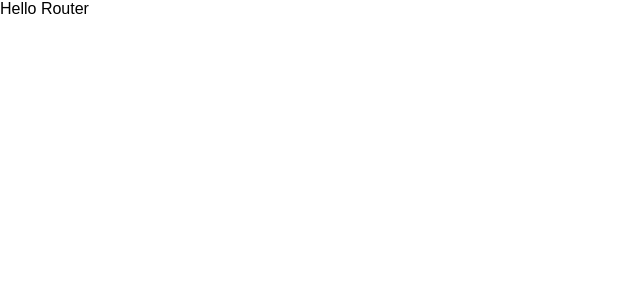
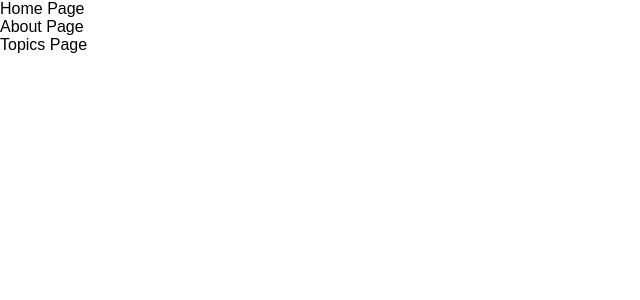
Before and after one commit to dupp21/react-api, a React (Create React App) app: page / in a window 1280 px wide. Shown: the top 300 px of the page, without its empty margins (0-640 px from the left). Built offline with nearby package versions, Linux system fonts and the light colour scheme.

Commit message:
Add 3 stateless components

```diff
--- /dev/null
+++ b/src/About.jsx
@@ -0,0 +1,7 @@
+import React from "react";
+
+const About = () => {
+  return <div>About Page</div>;
+};
+
+export default About;
--- a/src/App.js
+++ b/src/App.js
@@ -1,12 +1,16 @@
-import React, { Component } from 'react';
-import logo from './logo.svg';
-import './App.css';
+import React, { Component } from "react";
+import "./App.css";
+import Home from "./Home";
+import About from "./About";
+import Topics from "./Topics";
 
 class App extends Component {
   render() {
     return (
       <div>
-        Hello Router
+        <Home />
+        <About />
+        <Topics />
       </div>
     );
   }
--- /dev/null
+++ b/src/Home.jsx
@@ -0,0 +1,7 @@
+import React from "react";
+
+const Home = () => {
+  return <div>Home Page</div>;
+};
+
+export default Home;
--- /dev/null
+++ b/src/Topics.jsx
@@ -0,0 +1,7 @@
+import React from "react";
+
+const Topics = () => {
+  return <div>Topics Page</div>;
+};
+
+export default Topics;
```
